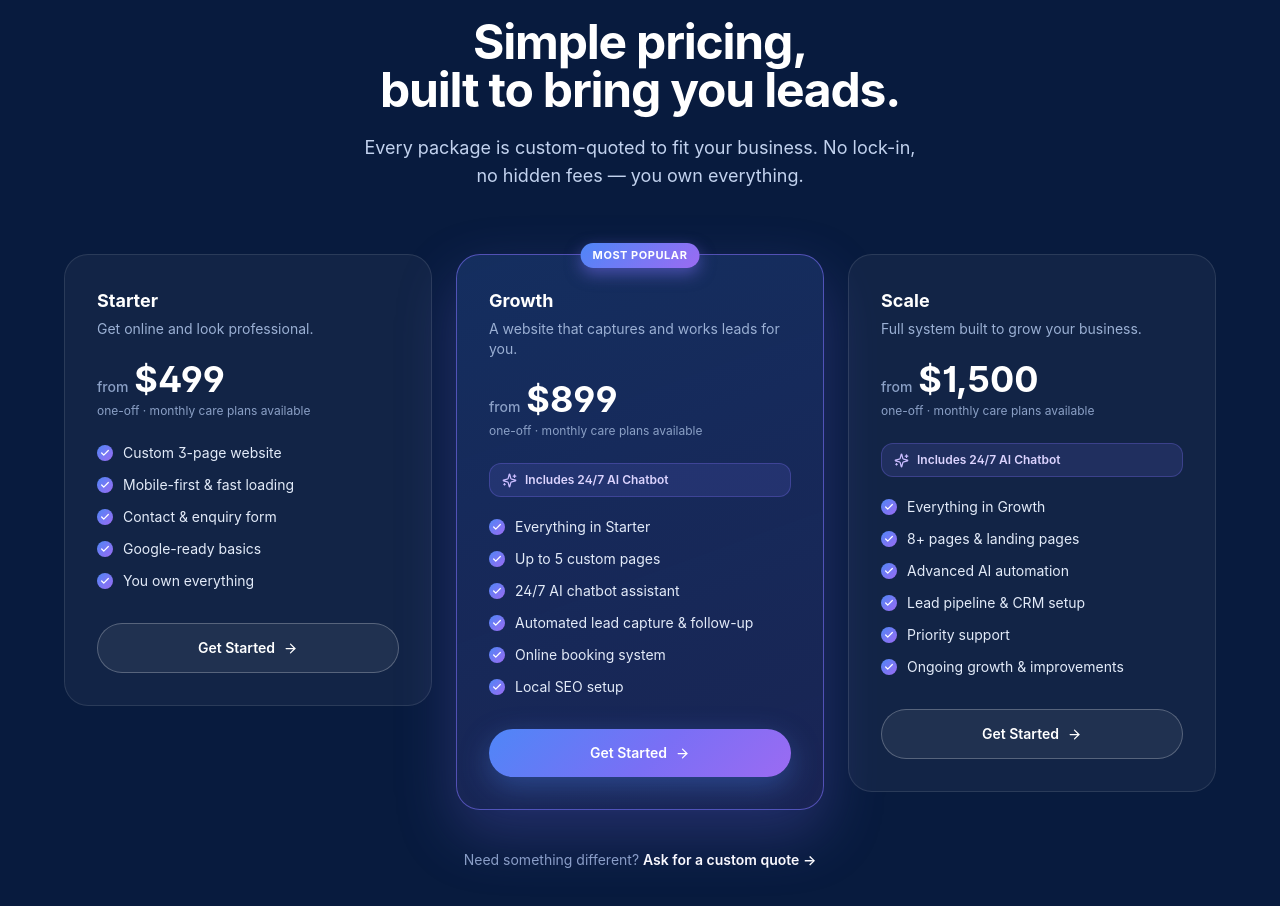
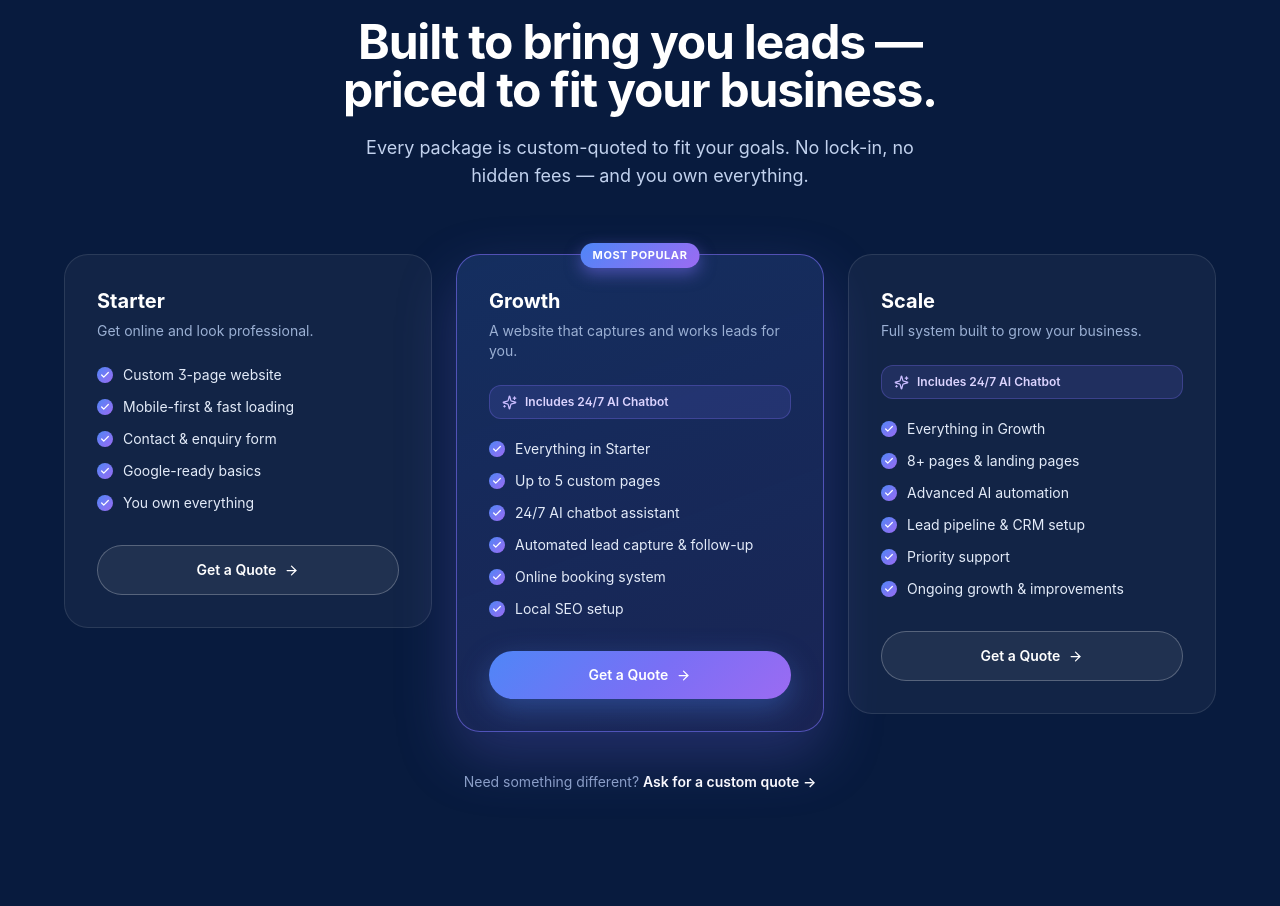
Before and after one commit to zachcolvillez-stack/bluepeek-website, a Next.js app: page / in a window 1280 px wide. Shown: the part 2224-3130 px from the top of the page. Built offline with nearby package versions, Linux system fonts and the light colour scheme.

Commit message:
auto-save: Packages.jsx

```diff
--- a/components/Packages.jsx
+++ b/components/Packages.jsx
@@ -5,7 +5,6 @@ import { Check, Sparkles, ArrowRight } from 'lucide-react'
 const PACKAGES = [
   {
     name: 'Starter',
-    price: '499',
     tagline: 'Get online and look professional.',
     features: [
       'Custom 3-page website',
@@ -19,7 +18,6 @@ const PACKAGES = [
   },
   {
     name: 'Growth',
-    price: '899',
     tagline: 'A website that captures and works leads for you.',
     features: [
       'Everything in Starter',
@@ -34,7 +32,6 @@ const PACKAGES = [
   },
   {
     name: 'Scale',
-    price: '1,500',
     tagline: 'Full system built to grow your business.',
     features: [
       'Everything in Growth',
@@ -57,10 +54,10 @@ export default function Packages({ onCTA }) {
           viewport={{ once: true }} transition={{ duration: 0.6 }} className="text-center mb-16">
           <span className="eyebrow">Packages</span>
           <h2 className="text-3xl md:text-5xl font-bold tracking-tight mt-5 mb-5" style={{ color: '#ffffff' }}>
-            Simple pricing,<br />built to bring you leads.
+            Built to bring you leads —<br />priced to fit your business.
           </h2>
           <p className="text-base md:text-lg max-w-xl mx-auto" style={{ color: '#c2d2ee' }}>
-            Every package is custom-quoted to fit your business. No lock-in, no hidden fees — you own everything.
+            Every package is custom-quoted to fit your goals. No lock-in, no hidden fees — and you own everything.
           </p>
         </motion.div>
 
@@ -81,14 +78,8 @@ export default function Packages({ onCTA }) {
                 </span>
               )}
 
-              <h3 className="text-lg font-bold mb-1" style={{ color: '#ffffff' }}>{p.name}</h3>
-              <p className="text-sm mb-5" style={{ color: '#9bb0d4' }}>{p.tagline}</p>
-
-              <div className="flex items-baseline gap-1.5 mb-1">
-                <span className="text-sm font-medium" style={{ color: '#8ba0c6' }}>from</span>
-                <span className="text-4xl font-bold" style={{ color: '#ffffff' }}>${p.price}</span>
-              </div>
-              <p className="text-xs mb-6" style={{ color: '#8ba0c6' }}>one-off · monthly care plans available</p>
+              <h3 className="text-xl font-bold mb-1.5" style={{ color: '#ffffff' }}>{p.name}</h3>
+              <p className="text-sm mb-6" style={{ color: '#9bb0d4' }}>{p.tagline}</p>
 
               {p.hasAI && (
                 <div className="flex items-center gap-2 mb-5 px-3 py-2 rounded-xl"
@@ -112,7 +103,7 @@ export default function Packages({ onCTA }) {
 
               <button onClick={() => onCTA?.('contact')}
                 className={`w-full flex items-center justify-center gap-2 py-3.5 rounded-full text-sm ${p.popular ? 'btn-primary' : 'btn-secondary'}`}>
-                Get Started
+                Get a Quote
                 <ArrowRight size={15} />
               </button>
             </motion.div>
```
